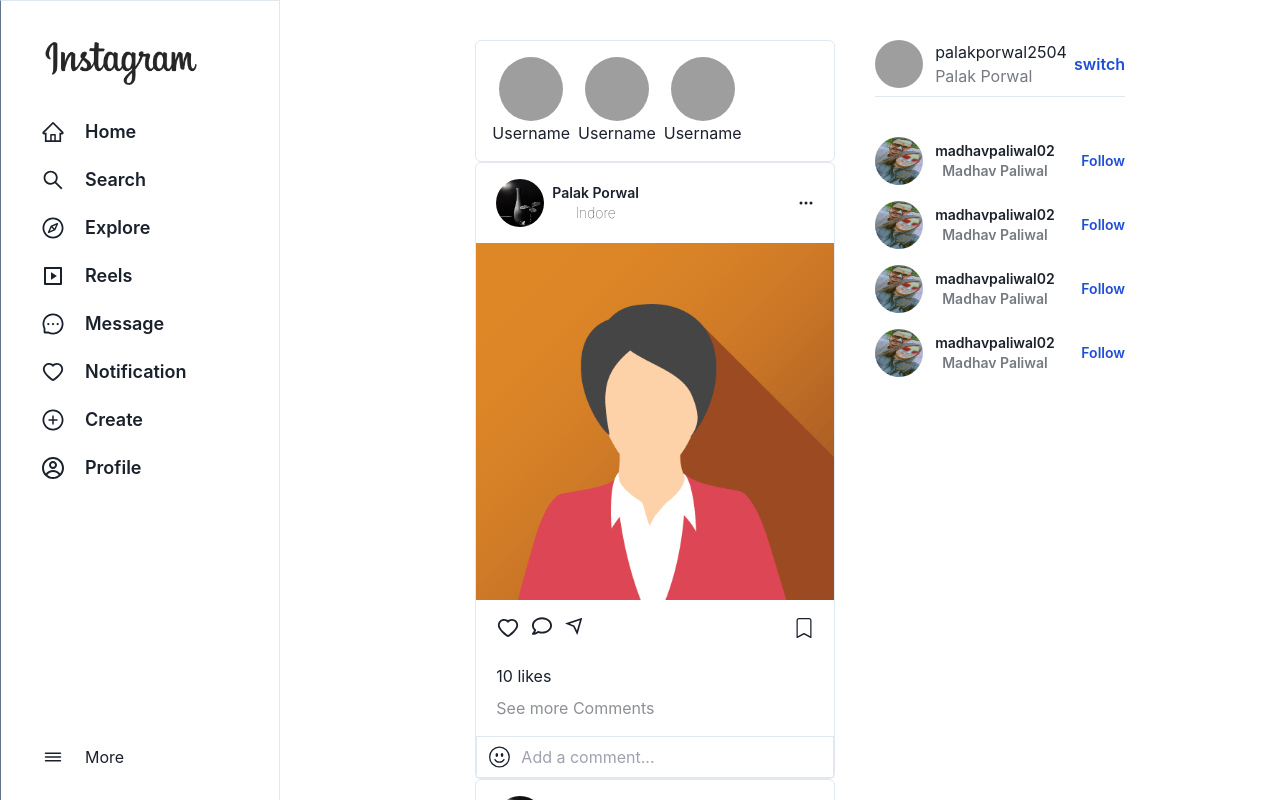
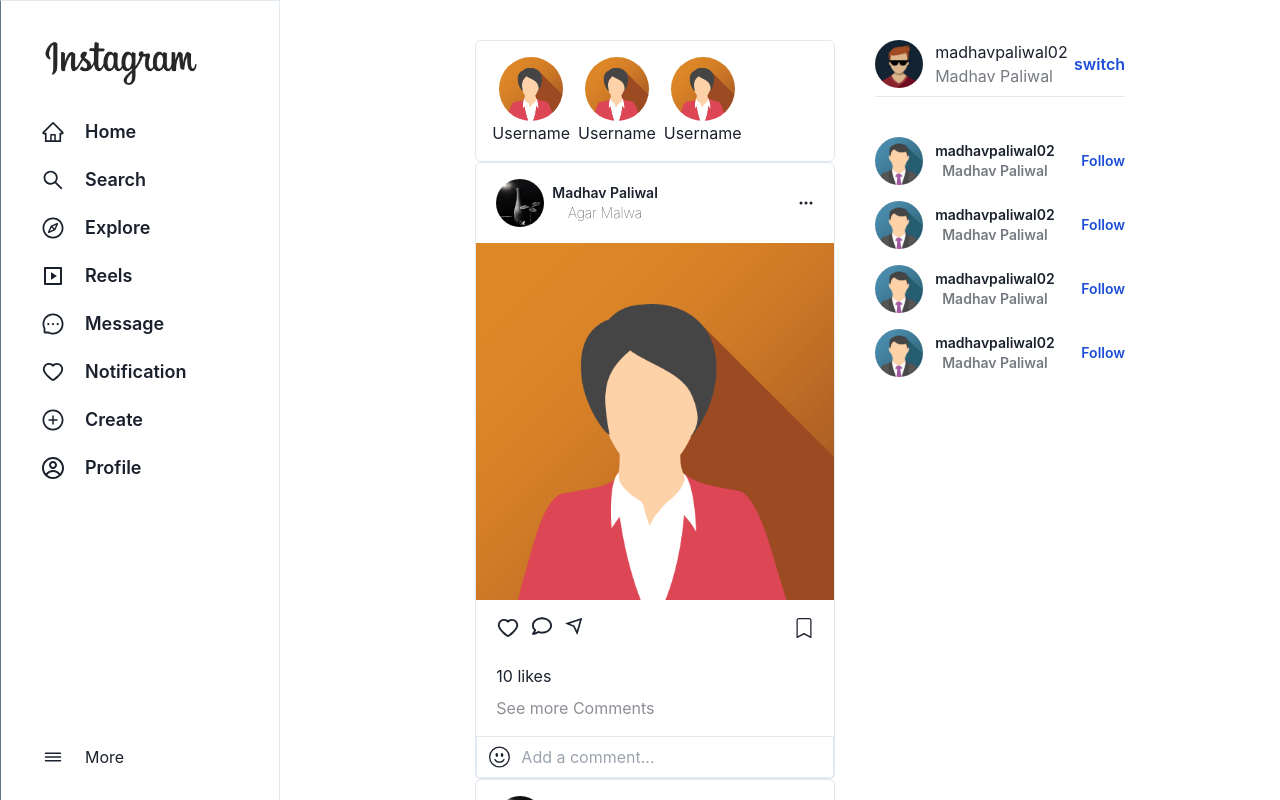
Before and after one commit to madhavpaliwal02/Instagram-Clone-UI, a React (Create React App) app: page / in a window 1280 px wide. Shown: the top 800 px of the page. Built offline with nearby package versions, Linux system fonts and the light colour scheme; grey boxes are pictures that could not be loaded.

Commit message:
Code Optimization

```diff
--- a/src/components/commentModal/CommentCard.jsx
+++ b/src/components/commentModal/CommentCard.jsx
@@ -1,6 +1,6 @@
 import React, { useState } from 'react'
 import { AiFillHeart, AiOutlineHeart } from 'react-icons/ai'
-import photo from '../../images/Pal.jpg'
+import photo from '../../images/pp3.jpeg'
 
 const CommentCard = () => {
 
--- a/src/components/commentModal/CommentModal.jsx
+++ b/src/components/commentModal/CommentModal.jsx
@@ -1,7 +1,7 @@
 import React from 'react'
 import { Modal, ModalOverlay, ModalContent, ModalBody } from '@chakra-ui/react'
 import photo from '../../images/pp2.png'
-import pp from '../../images/Pal.jpg'
+import pp from '../../images/pp1.png'
 import { BsBookmark, BsBookmarkFill, BsEmojiSmile, BsThreeDots } from 'react-icons/bs'
 import { AiOutlineHeart, AiFillHeart } from 'react-icons/ai'
 import { FaRegComment } from 'react-icons/fa'
@@ -35,7 +35,7 @@
                                             <img className='w-9 h-9 rounded-full' src={pp} alt="" />
                                         </div>
                                         <div className='ml-2'>
-                                            <p>Palak Porwal</p>
+                                            <p>Madhav Paliwal</p>
                                         </div>
                                     </div>
 
--- a/src/components/homeRight/HomeRight.jsx
+++ b/src/components/homeRight/HomeRight.jsx
@@ -1,5 +1,5 @@
 import React from 'react'
-import photo from '../../images/Pal3.jpg'
+import photo from '../../images/pp4.jpeg'
 import SuggestionCard from './SuggestionCard'
 
 const HomeRight = () => {
@@ -16,8 +16,8 @@
                         </div>
                         {/* Profile Details */}
                         <div className='ml-3 text-left'>
-                            <p>palakporwal2504</p>
-                            <p className='opacity-60'>Palak Porwal</p>
+                            <p>madhavpaliwal02</p>
+                            <p className='opacity-60'>Madhav Paliwal</p>
                         </div>
                     </div>
                     {/* Switch to another account */}
--- a/src/components/homeRight/SuggestionCard.jsx
+++ b/src/components/homeRight/SuggestionCard.jsx
@@ -1,5 +1,5 @@
 import React from 'react'
-import photo from '../../images/Pal2.jpg'
+import photo from '../../images/pp1.png'
 
 const SuggestionCard = () => {
     return (
--- a/src/components/post/CreatePostModal.jsx
+++ b/src/components/post/CreatePostModal.jsx
@@ -4,7 +4,7 @@
 import { GrEmoji } from 'react-icons/gr'
 import { GoLocation } from 'react-icons/go'
 import './CreatePostModal.css'
-import photo from '../../images/Pal.jpg'
+import photo from '../../images/pp2.png'
 
 const CreatePostModal = ({ onClose, isOpen }) => {
 
@@ -97,7 +97,7 @@
                                 <div className='w-[50%]'>
                                     <div className='flex items-center px-2'>
                                         <img className='w-7 h-7 rounded-full' src={photo} alt="" />
-                                        <p className='font-semibold ml-4'>Palak Porwal</p>
+                                        <p className='font-semibold ml-4'>Madhav Paliwal</p>
                                     </div>
 
                                     {/* Post : Caption */}
--- a/src/components/post/PostCard.jsx
+++ b/src/components/post/PostCard.jsx
@@ -52,9 +52,9 @@
                         {/* Name & Location */}
                         <div className='pl-2'>
                             {/* Full Name */}
-                            <p className='font-semibold text-sm'>Palak Porwal</p>
+                            <p className='font-semibold text-sm'>Madhav Paliwal</p>
                             {/* Location */}
-                            <p className='font-thin text-sm'>Indore</p>
+                            <p className='font-thin text-sm'>Agar Malwa</p>
                         </div>
                     </div>
 
--- a/src/components/register/SignUp.jsx
+++ b/src/components/register/SignUp.jsx
@@ -2,6 +2,9 @@
 import { Box, Button, FormControl, FormErrorMessage, Input } from '@chakra-ui/react'
 import { Field, Form, Formik } from 'formik'
 import * as Yup from 'yup'
+import { useNavigate } from 'react-router-dom';
+import { useDispatch } from 'react-redux';
+import { signupAction } from '../../redux/auth/Action';
 
 const validationSchema = Yup.object().shape({
     email: Yup.string().email("Invalid email address"),
@@ -12,8 +15,15 @@
 
     const initialValues = { email: "", username: "", name: "", password: "" };
 
-    const handleSubmit = (values) => {
+    const nav = useNavigate()
+
+    const dispatch = useDispatch();
+
+    const handleSubmit = (values, actions) => {
         console.log("values: ", values);
+        dispatch(signupAction(values));
+        actions.setSubmitting(false);
+        nav("/login")
     }
 
     return (
--- a/src/components/search/SearchUserCard.jsx
+++ b/src/components/search/SearchUserCard.jsx
@@ -1,5 +1,5 @@
 import React from 'react'
-import photo from '../../images/Pal2.jpg'
+import photo from '../../images/pp2.png'
 
 const SearchUserCard = () => {
     return (
@@ -9,8 +9,8 @@
                 <img className='h-10 w-10 rounded-full' src={photo} alt="" />
                 {/* </div> */}
                 <div className='flex flex-col text-left ml-3'>
-                    <p className=''>Palak Porwal</p>
-                    <p className='no-wrap opacity-60'>palakpaneer2504</p>
+                    <p className=''>Madhav Paliwal</p>
+                    <p className='no-wrap opacity-60'>madhavpaliwal02</p>
                 </div>
             </div>
         </div>
--- a/src/components/story/StoryCircle.jsx
+++ b/src/components/story/StoryCircle.jsx
@@ -1,5 +1,5 @@
 import React from 'react'
-import photo from '../../images/Pal3.jpg'
+import photo from '../../images/pp2.png'
 import { useNavigate } from 'react-router-dom'
 
 const StoryCircle = () => {
--- a/src/redux/auth/Action.js
+++ b/src/redux/auth/Action.js
@@ -13,7 +13,7 @@
                 Authorization: "Basic " + btoa(data.email + ":" + data.password),
             },
         });
-        console.log("Response Data:", res.json());
+        // console.log("Response Data:", res.json());
         console.log("Response status:", res.status);
         console.log("Response headers:", res.headers);
 
@@ -36,13 +36,14 @@
 
 
 export const signupAction = (data) => async (dispatch) => {
-
+    console.log("Data: ", data)
     try {
         const res = await fetch("http://localhost:9100/signup", {
             method: "POST",
             headers: {
                 "Content-Type": "application/json",
-            }
+            },
+            body: JSON.stringify(data),
         });
 
         const user = await res.json();
```
